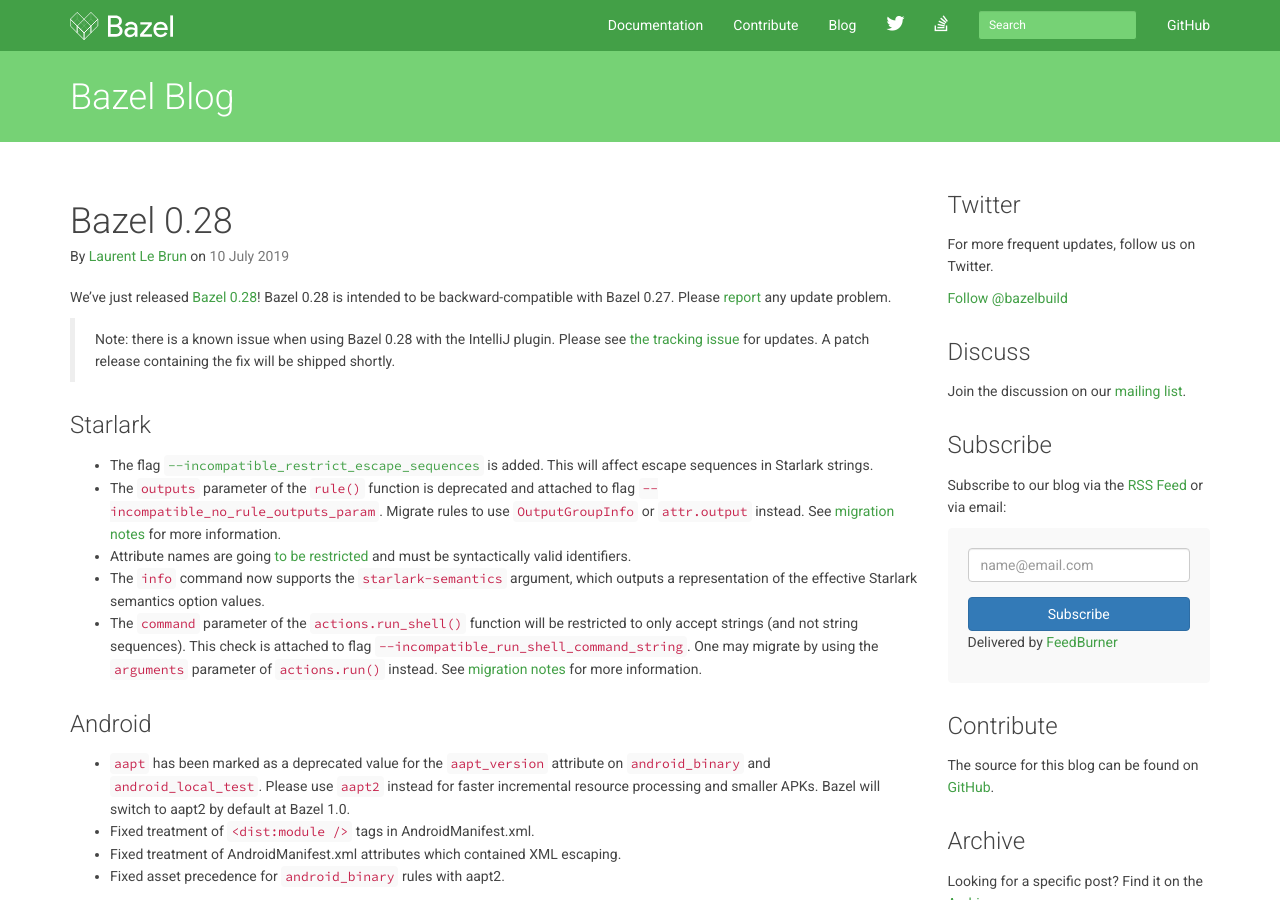
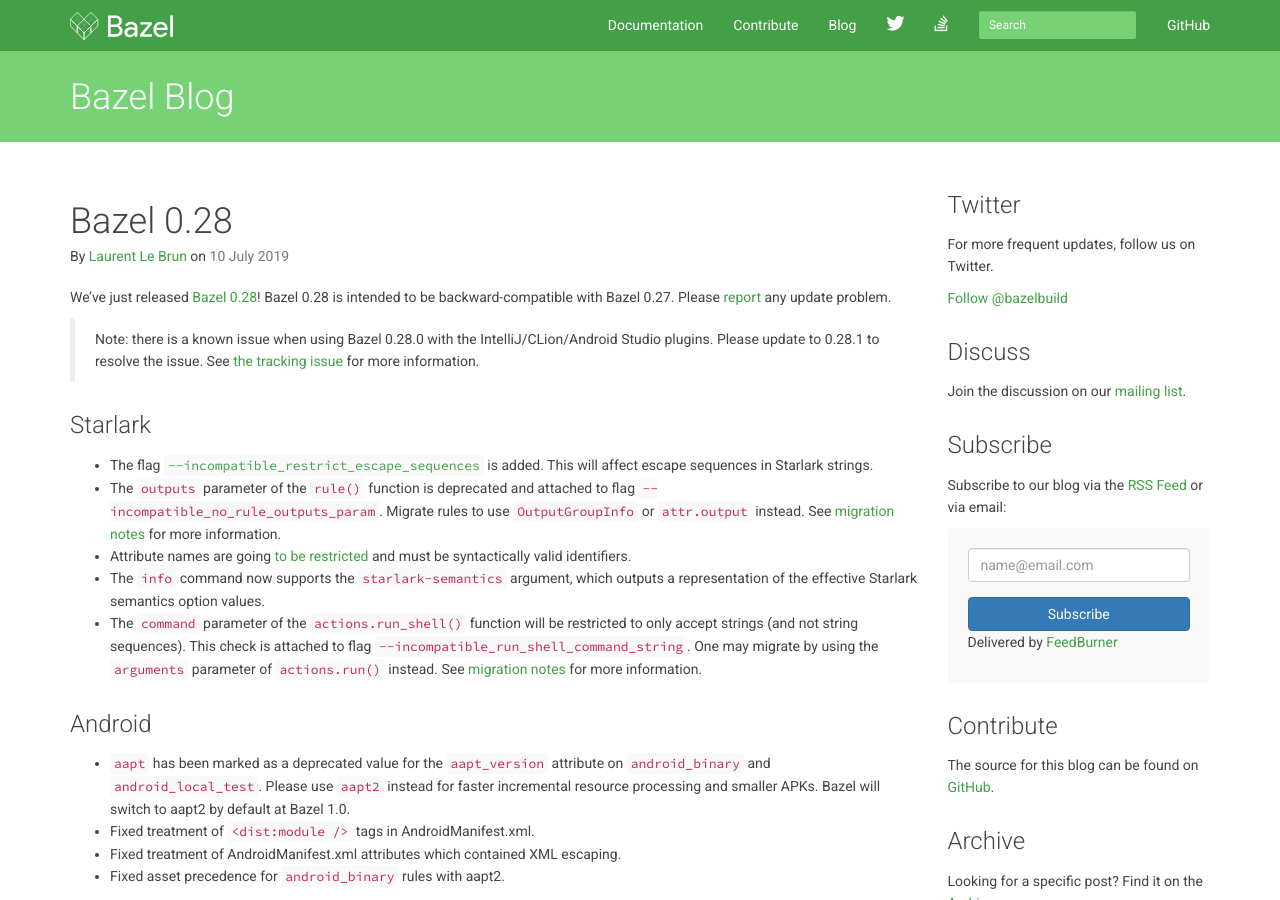
Before and after one commit to bazelbuild/bazel-blog, a Jekyll site: the page built from _posts/2019-07-10-bazel-0.28.md, in a window 1280 px wide and 900 px high. Built offline with Jekyll 4.4.1, drawn with Linux system fonts in a browser that asks for light colours; nearby versions of some CDN libraries; library files that are not in the unit come from our copies; Markdown is read by kramdown in place of the engine named in the settings.

Commit message:
Recommend 0.28.1 for use with the IntelliJ plugins

```diff
--- a/_posts/2019-07-10-bazel-0.28.md
+++ b/_posts/2019-07-10-bazel-0.28.md
@@ -8,7 +8,7 @@
 
 We’ve just released [Bazel 0.28](https://github.com/bazelbuild/bazel/releases/tag/0.28.0)! Bazel 0.28 is intended to be backward-compatible with Bazel 0.27. Please [report](https://github.com/bazelbuild/bazel/issues/new) any update problem.
 
-> Note: there is a known issue when using Bazel 0.28 with the IntelliJ plugin. Please see [the tracking issue](https://github.com/bazelbuild/bazel/issues/8571#issuecomment-510366705) for updates. A patch release containing the fix will be shipped shortly.
+> Note: there is a known issue when using Bazel 0.28.0 with the IntelliJ/CLion/Android Studio plugins. Please update to 0.28.1 to resolve the issue. See [the tracking issue](https://github.com/bazelbuild/bazel/issues/8571#issuecomment-510366705) for more information.
 
 
 ## Starlark
```
